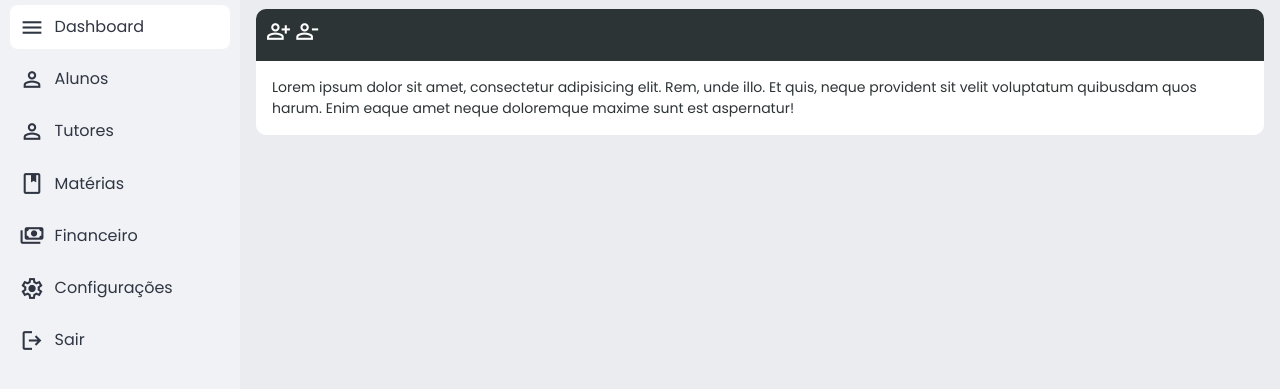
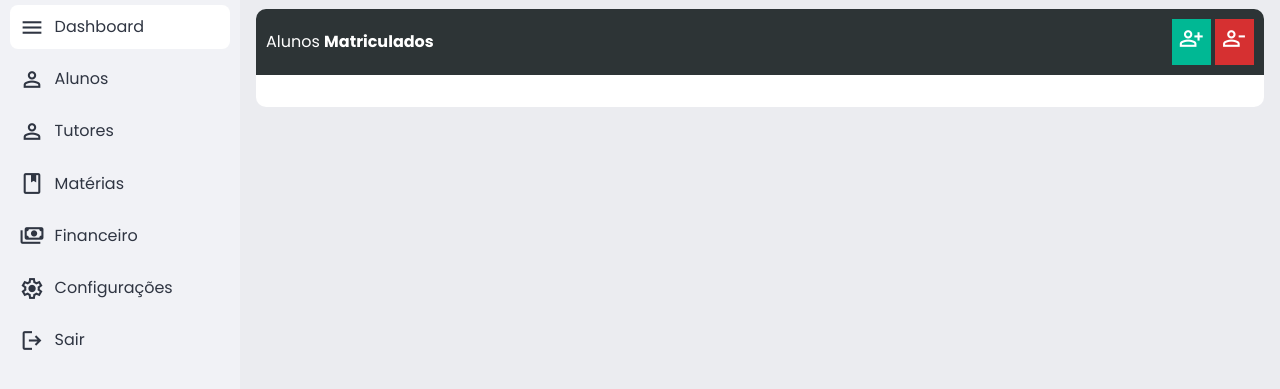
Before and after one commit to Maxwellx96/gerenciamento_escola, a plain HTML site: page index.html in a window 1280 px wide. Shown: the part 113-502 px from the top of the page. Drawn offline with nearby package versions, Linux system fonts and the light colour scheme.

Commit message:
Atualizações
Mudanças e acréscimo no conteúdo principal

```diff
--- a/index.html
+++ b/index.html
@@ -79,12 +79,20 @@
 
         <div class="content--container">
             <div class="content--title">
-                <i class="material-symbols-outlined">person_add</i>
-                <i class="material-symbols-outlined">person_remove</i>
+                <span>Alunos <strong>Matriculados</strong></span>
+                <span>
+                    <button class="button--add">
+                        <i class="material-symbols-outlined">person_add</i>
+                    </button>
+                    <button class="button--remove">
+                        <i class="material-symbols-outlined">person_remove</i>
+                    </button>
+                </span>
+
             </div>
         </div>
         <div class="content--wrapper">
-            <span>Lorem ipsum dolor sit amet, consectetur adipisicing elit. Rem, unde illo. Et quis, neque provident sit velit voluptatum quibusdam quos harum. Enim eaque amet neque doloremque maxime sunt est aspernatur!</span>
+
         </div>
     </div>
     <script src="https://cdn.jsdelivr.net/npm/bootstrap@5.0.2/dist/js/bootstrap.bundle.min.js" integrity="sha384-MrcW6ZMFYlzcLA8Nl+NtUVF0sA7MsXsP1UyJoMp4YLEuNSfAP+JcXn/tWtIaxVXM" crossorigin="anonymous"></script>
--- a/style.css
+++ b/style.css
@@ -156,7 +156,23 @@ i{
 }
 
 .content--title{
+    display: inline-flex;
+    align-items: center;
+    width: 100%;
+    justify-content: space-between;
+}
+.button--remove{
+    background:#d63031;
+    color: inherit;
+    align-items: center;
+    padding: 7px;
+}
 
+.button--add{
+    background: #00b894;
+    color: inherit;
+    align-items: center;
+    padding: 7px;
 }
 
 .content--wrapper{
```
